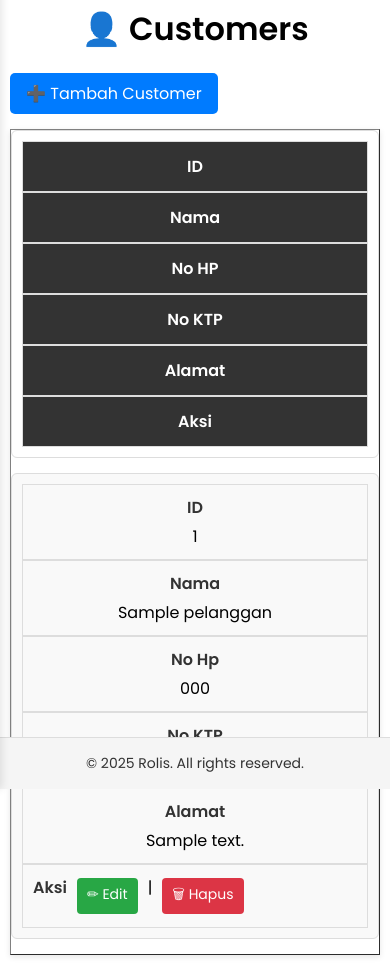
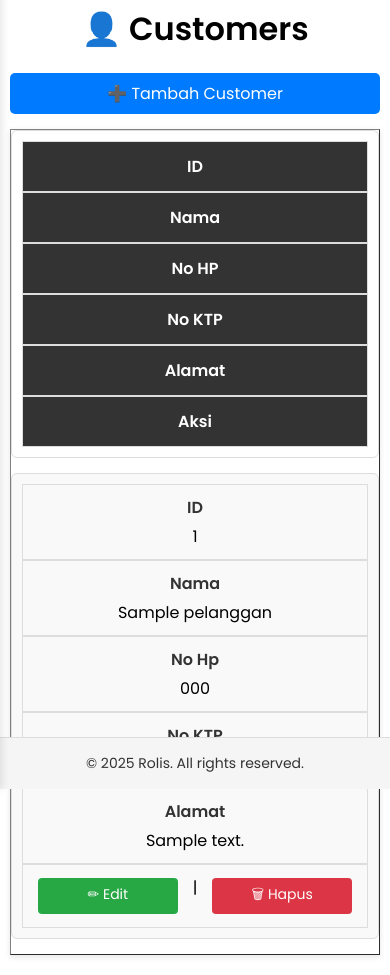
Before and after one commit to Symphony08/Rolis, a PHP site: page /Rolis/admin-site/customers/index_customers.php in a window 390 px wide. Shown: the part 55-1030 px from the top of the page. Run offline with PHP 8.4, Linux system fonts and the light colour scheme; tables that the repository leaves empty hold one stand-in row (values such as "Sample post"); data that the repository does not hold is empty.

Commit message:
style: update button alignment and responsiveness in customers.css

```diff
--- a/assets/css/customers.css
+++ b/assets/css/customers.css
@@ -13,13 +13,14 @@ main h1 {
 
 /* Tombol tambah customer */
 .btn {
-  display: inline-block;
-  margin-bottom: 15px;
+  display: block; /* biar bisa di-center */
+  margin: 0 auto 15px auto; /* center */
   padding: 8px 16px;
   background: #007bff;
   color: #fff;
   text-decoration: none;
   border-radius: 5px;
+  text-align: center;
 }
 .btn:hover {
   background: #0056b3;
@@ -82,7 +83,9 @@ table td a[href*="hapus"]:hover {
   background: #a71d2a;
 }
 
-/* Responsif */
+/* ========================= */
+/*       Responsif Mobile    */
+/* ========================= */
 @media (max-width: 768px) {
   main {
     margin: 60px auto 20px;
@@ -120,12 +123,21 @@ table td a[href*="hapus"]:hover {
     color: #333;
   }
 
-  /* Mobile: wrap otomatis */
-  td:last-child {
+  /* Kolom aksi di mobile */
+  td[data-label="Aksi"]::before {
+    content: ""; /* hilangkan label Aksi */
+    display: none;
+  }
+
+  td[data-label="Aksi"] {
     display: flex;
-    flex-wrap: wrap;
-    gap: 5px;
-    justify-content: flex-start;
+    justify-content: center; /* tombol di tengah */
+    gap: 10px; /* jarak antar tombol */
+  }
+
+  td[data-label="Aksi"] a {
+    flex: 1;
+    text-align: center;
   }
 }
 /* <================================================> */
```
